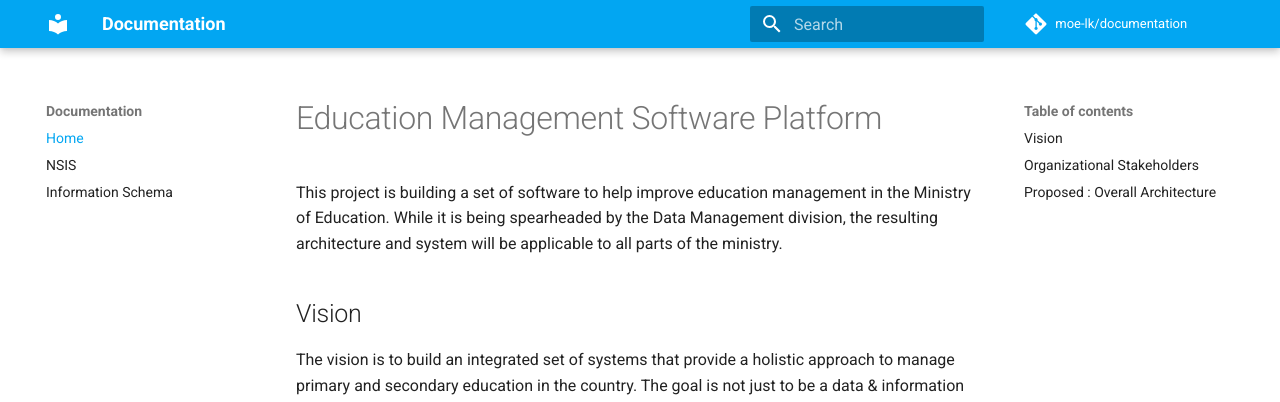
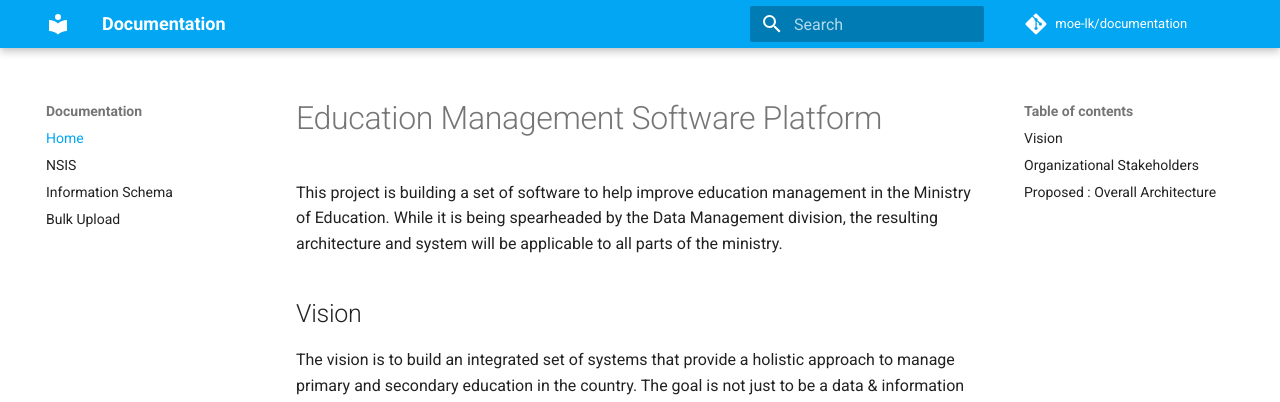
Before and after one commit to moe-lk/Documentation, an MkDocs documentation site: the page built from docs/index.md, in a window 1280 px wide. Shown: the top 402 px of the page. Built offline with MkDocs 1.6.1 and Material for MkDocs 9.7.7, drawn with Linux system fonts in a browser that asks for light colours; comment, search, counter and statistics services are not loaded.

Commit message:
add bulk_upload.md to doc build

```diff
--- a/mkdocs.yml
+++ b/mkdocs.yml
@@ -12,6 +12,7 @@ nav:
   - Home : index.md
   - NSIS : nsis.md
   - Information Schema : schema.md
+  - Bulk Upload : bulk_upload.md
 
 theme:
   name: 'material'
```
